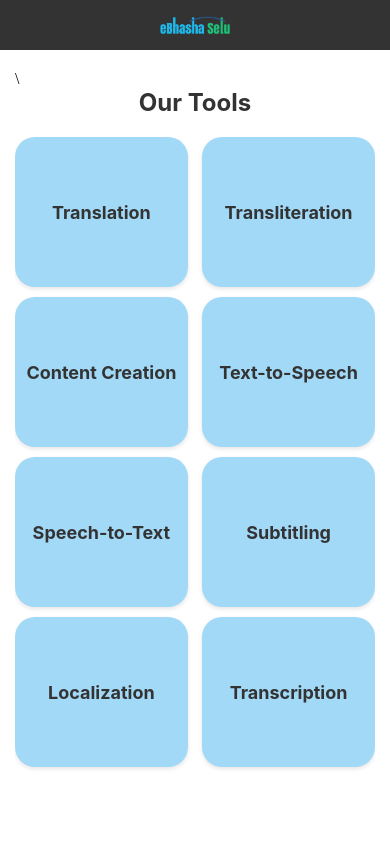
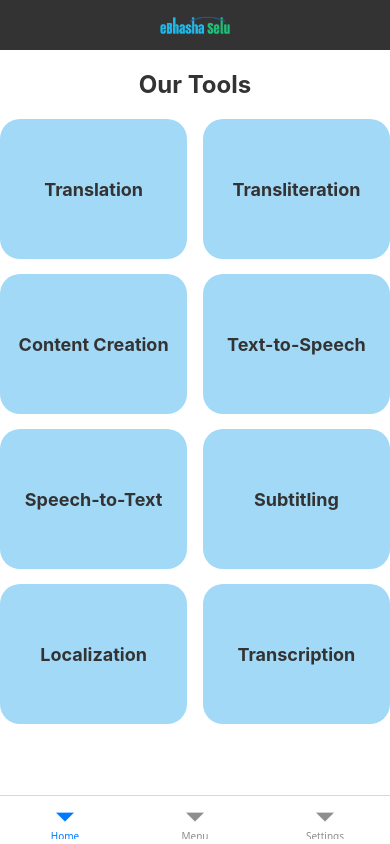
Before and after one commit to suryatejathodupunuri/eBhashaSetuApp, a React Native app: screen / in a window 390 px wide. Built offline with nearby package versions, Linux system fonts and the light colour scheme.

Commit message:
Menu integration completed

```diff
--- a/App.js
+++ b/App.js
@@ -1,16 +1,13 @@
 import React, { useState, useEffect } from 'react';
-import { SafeAreaView, StyleSheet, ScrollView, Text, StatusBar, Platform, View } from 'react-native';
+import { SafeAreaView, StyleSheet, StatusBar, Platform, View } from 'react-native';
+import SplashScreen from './src/screens/SplashScreen';
 import Navigation from './src/navigation/Navigation';
-import Navbar from './src/components/Header';
-import SplashScreen from './src/screens/SplashScreen';
-import { NavigationContainer } from '@react-navigation/native';
-import Transliteration from './src/screens/Transliteration';
-import MainScreen from './src/screens/MainScreen';
+import Header from './src/components/Header';
+
 const App = () => {
   const [isSplashVisible, setIsSplashVisible] = useState(true);
 
   useEffect(() => {
-
     const timer = setTimeout(() => {
       setIsSplashVisible(false);
     }, 2000);
@@ -20,26 +17,18 @@ const App = () => {
 
   return (
     <SafeAreaView style={styles.container}>
-      <StatusBar barStyle="light-content" translucent={true} />
+      {/* Ensure the system's status bar is visible */}
+      <StatusBar barStyle="dark-content" backgroundColor="transparent" translucent={false} />
 
-      {/* Show splash screen while it's visible */}
       {isSplashVisible ? (
         <SplashScreen />
       ) : (
         <>
-          {/* Navbar visible after splash screen */}
-          <View style={{ paddingTop: Platform.OS === 'android' ? StatusBar.currentHeight : 0 }}>
-            <Navbar />
-          </View>
+          {/* Header Component */}
+          <Header />
 
-          <ScrollView contentContainerStyle={styles.mainContent}>
-
-            {/* Add Navigation component below the text */}
-            \
-            <NavigationContainer>
-              <MainScreen></MainScreen>
-              </NavigationContainer>
-          </ScrollView>
+          {/* Bottom Tab Navigation */}
+          <Navigation />
         </>
       )}
     </SafeAreaView>
@@ -51,15 +40,6 @@ const styles = StyleSheet.create({
     flex: 1,
     backgroundColor: '#fff',
   },
-  mainContent: {
-    paddingTop: 20,
-    paddingHorizontal: 15,
-    paddingBottom: 20,
-  },
-  text: {
-    fontSize: 18,
-    color: '#333',
-  },
 });
 
 export default App;
--- a/src/components/Header.js
+++ b/src/components/Header.js
@@ -4,7 +4,7 @@ import { View, Image, StyleSheet } from 'react-native';
 // Import the logo from your assets folder
 import logo from '../../assets/splash-icon.png'; // Update with the correct path
 
-const Navbar = () => {
+const Header = () => {
   return (
     <View style={styles.navbar}>
       <View style={styles.logoContainer}>
@@ -34,4 +34,4 @@ const styles = StyleSheet.create({
   },
 });
 
-export default Navbar;
+export default Header;
--- a/src/navigation/Navigation.js
+++ b/src/navigation/Navigation.js
@@ -1,16 +1,39 @@
 import React from 'react';
+import { createBottomTabNavigator } from '@react-navigation/bottom-tabs';
+import { NavigationContainer } from '@react-navigation/native';
 import { createStackNavigator } from '@react-navigation/stack';
 import MainScreen from '../screens/MainScreen';
+import Translation from '../screens/Translation';
+import ComingSoon from '../screens/ComingSoon';
 
+const Tab = createBottomTabNavigator();
 const Stack = createStackNavigator();
 
+const MainStack = () => {
+  return (
+    <Stack.Navigator screenOptions={{ headerShown: false }}>
+      <Stack.Screen name="MainScreen" component={MainScreen} />
+      <Stack.Screen name="Translation" component={Translation} />
+    </Stack.Navigator>
+  );
+};
+
+const BottomTabNavigator = () => {
+  return (
+    <Tab.Navigator screenOptions={{ headerShown: false }}>
+      <Tab.Screen name="Home" component={MainStack} />
+      <Tab.Screen name="Menu" component={ComingSoon} />
+      <Tab.Screen name="Settings" component={ComingSoon} />
+    </Tab.Navigator>
+  );
+};
+
 const Navigation = () => {
-    return (
-
-        <Stack.Navigator screenOptions={{ headerShown: false }}>
-            <Stack.Screen name="Main Screen" component={MainScreen} />
-        </Stack.Navigator>
-    );
+  return (
+    <NavigationContainer>
+      <BottomTabNavigator />
+    </NavigationContainer>
+  );
 };
 
 export default Navigation;
--- a/src/screens/MainScreen.js
+++ b/src/screens/MainScreen.js
@@ -3,88 +3,47 @@ import { StyleSheet, View, Text, TouchableOpacity, SafeAreaView, ScrollView } fr
 
 const MainScreen = ({ navigation }) => {
   const tools = [
-    'Translation',
-    'Transliteration',
-    'Content Creation',
-    'Text-to-Speech',
-    'Speech-to-Text',
-    'Subtitling',
-    'Localization',
-    'Transcription',
+    { name: 'Translation', screen: 'Translation' },
+    { name: 'Transliteration', screen: null },
+    { name: 'Content Creation', screen: null },
+    { name: 'Text-to-Speech', screen: null },
+    { name: 'Speech-to-Text', screen: null },
+    { name: 'Subtitling', screen: null },
+    { name: 'Localization', screen: null },
+    { name: 'Transcription', screen: null },
   ];
+
+  const handlePress = (tool) => {
+    if (tool.screen) {
+      navigation.navigate(tool.screen); // Navigate to Translation.js
+    }
+  };
 
   return (
     <SafeAreaView style={styles.container}>
       <Text style={styles.heading}>Our Tools</Text>
+
       <ScrollView contentContainerStyle={styles.gridContainer}>
         {tools.map((tool, index) => (
           <TouchableOpacity
             key={index}
-            style={[styles.square, { backgroundColor: '#A2D9F7' }]}
-            onPress={() => {
-              if (tool === 'Transliteration') {
-                navigation.navigate('Transliteration');
-              }
-            }}
+            style={styles.tile}
+            onPress={() => handlePress(tool)}
           >
-            <Text style={styles.label}>{tool}</Text>
+            <Text style={styles.label}>{tool.name}</Text>
           </TouchableOpacity>
         ))}
       </ScrollView>
     </SafeAreaView>
   );
 };
+
 const styles = StyleSheet.create({
-  container: {
-    flex: 1,
-    backgroundColor: '#FFFFFF',
-    padding: 20,
-    justifyContent: 'space-between', // Ensures content takes full height leaving space for footer
-  },
-  heading: {
-    fontSize: 24,
-    fontWeight: 'bold',
-    color: '#333333',
-    textAlign: 'center',
-    marginBottom: 20,
-  },
-  gridContainer: {
-    flexDirection: 'row',
-    flexWrap: 'wrap',
-    justifyContent: 'space-between',
-    paddingBottom: 60, // Adding bottom padding to ensure space for footer
-  },
-  square: {
-    width: '48%', // Slightly less than half to account for spacing
-    height: 150,  // Increased height of each tile
-    borderRadius: 20,
-    justifyContent: 'center',
-    alignItems: 'center',
-    marginBottom: 10,
-    shadowColor: '#000',
-    shadowOffset: { width: 0, height: 2 },
-    shadowOpacity: 0.1,
-    shadowRadius: 4,
-    elevation: 3, // For Android shadow
-  },
-  label: {
-    fontSize: 18,
-    fontWeight: 'bold',
-    color: '#333333',
-    textAlign: 'center',
-  },
-  footer: {
-    height: 50,
-    justifyContent: 'center',
-    alignItems: 'center',
-    backgroundColor: '#f1f1f1',
-    borderTopWidth: 1,
-    borderTopColor: '#ddd',
-  },
-  footerText: {
-    fontSize: 14,
-    color: '#333',
-  },
+  container: { flex: 1, backgroundColor: '#FFFFFF', paddingHorizontal: 20, paddingTop: 20 },
+  heading: { fontSize: 24, fontWeight: 'bold', color: '#333333', textAlign: 'center', marginBottom: 20 },
+  gridContainer: { flexDirection: 'row', flexWrap: 'wrap', justifyContent: 'space-between', paddingBottom: 80 },
+  tile: { width: '48%', height: 140, borderRadius: 20, justifyContent: 'center', alignItems: 'center', backgroundColor: '#A2D9F7', marginBottom: 15 },
+  label: { fontSize: 18, fontWeight: 'bold', color: '#333333', textAlign: 'center' },
 });
 
 export default MainScreen;
```
Also changed, not shown: package.json (+7 -1 lines), tree.txt (added), 1 other file (tests, documents, lock files or other folders).
